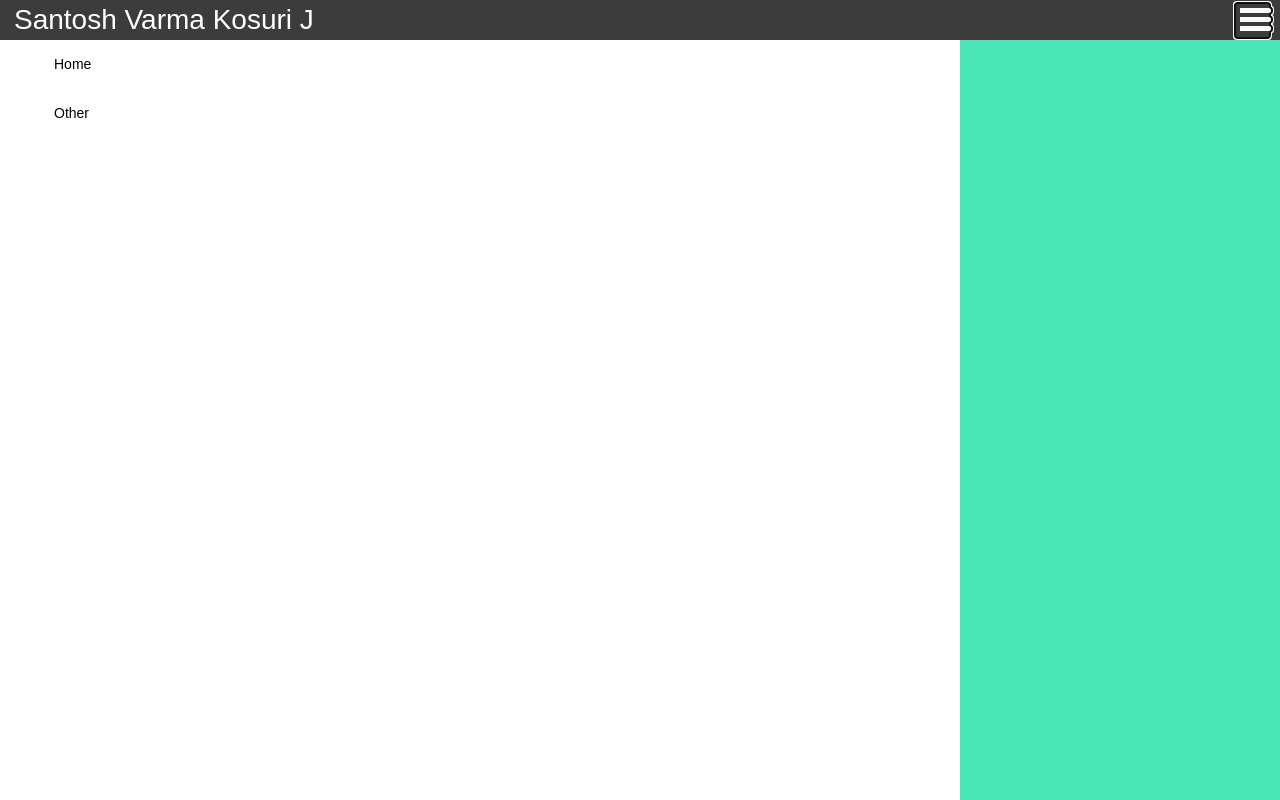
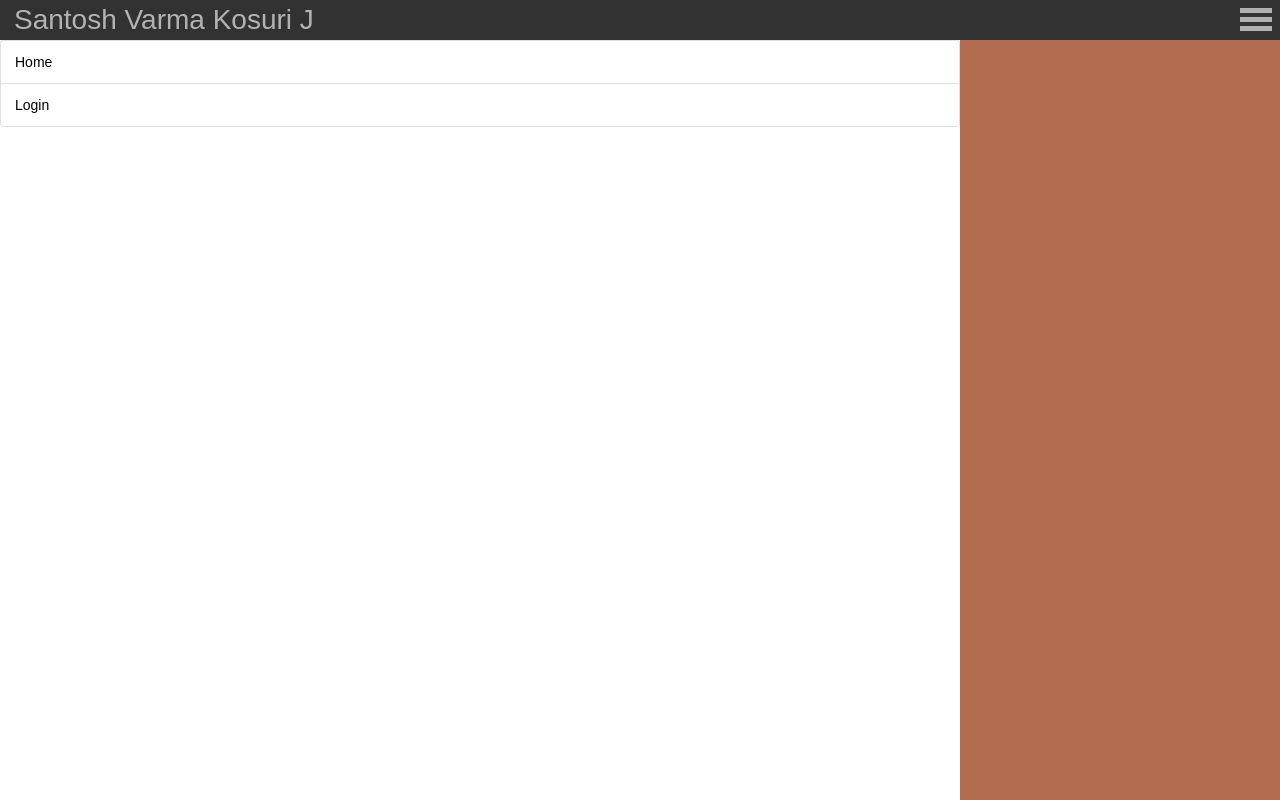
Before and after one commit to sandy1013/react, a React app: page / in a window 1280 px wide. Both pictures are taken after a click on the button 1252 px from the left and 20 px from the top of the page. Built offline with nearby package versions, Linux system fonts and the light colour scheme; no server answers.

Commit message:
changed the login modal

```diff
--- a/src/App.js
+++ b/src/App.js
@@ -4,7 +4,7 @@ import Layout from "./components/Layouts/PrimeLayout/PrimeLayout";
 import Carousal from "./containers/UI/Carousal/Carousal";
 import Modal from './containers/UI/Modal/Modal';
 
-import { Button } from 'reactstrap';
+import Login from "./components/Login/Login";
 
 class App extends Component {
 
@@ -21,30 +21,24 @@ class App extends Component {
 
   render() {
     return (
-      <Layout>
+      <Layout toggleModal={this.toggleModal}>
         <Modal show={this.state.open} toggle={this.toggleModal}>
-            <form>
-              <fieldset>
-                <input type="text" placeholder="Username/Email" />
-                <input type="password" placeholder="Password" />
-              </fieldset>
-              <Button color="primary">Log In</Button>
-            </form>
+            <Login />
         </Modal>
         <Carousal>
-          <div bg-color="#4ae8b6">
-            <button onClick={this.toggleModal}>Open Modal</button>
+        <div bg-color="#ff9b71">
+            Hello World! inside carousal 1
           </div>
-          <div bg-color="#4a8fe8">
+          <div bg-color="#fffc82">
             Hello World! inside carousal 2
           </div>
-          <div bg-color="#e87e4a">
+          <div bg-color="#e84855">
             Hello World! inside carousal 3
           </div>
-          <div bg-color="#e84a7f">
+          <div bg-color="#b56b45">
             Hello World! inside carousal 4
           </div>
-          <div>
+          <div bg-color="#f5f7dc">
             Hello World! inside carousal 5
           </div>
         </Carousal>
--- a/src/components/Layouts/PrimeLayout/PrimeLayout.css
+++ b/src/components/Layouts/PrimeLayout/PrimeLayout.css
@@ -4,7 +4,7 @@
     height: 40px;
     line-height: 40px;
     color: white;
-    background-color: #3c3c3c;
+    background-color: #484848;
     box-sizing: border-box;
 }
 
--- a/src/components/Layouts/PrimeLayout/PrimeLayout.js
+++ b/src/components/Layouts/PrimeLayout/PrimeLayout.js
@@ -31,7 +31,7 @@ class PrimeLayout extends Component {
                         Santosh Varma Kosuri J
                     </h1>
                     <div>
-                        <Navigation orientation="vertical" ></Navigation>
+                        <Navigation orientation="vertical" toggleModal={this.props.toggleModal} toggleMenu={this.handelOpen}></Navigation>
                     </div>
                     <button className={Classes.AppMenuBtn} onClick={this.handelOpen}><div></div><div></div><div></div></button>
                 </header>
@@ -39,8 +39,8 @@ class PrimeLayout extends Component {
                     {this.props.children}
                 </div>
 
-                <SideBar show={this.state.open}>
-                    <Navigation orientation="horizontal" ></Navigation>
+                <SideBar show={this.state.open} toggle={this.handelOpen}>
+                    <Navigation orientation="horizontal" toggleModal={this.props.toggleModal} toggleMenu={this.handelOpen}></Navigation>
                 </SideBar>
             </Bux>
         )
@@ -48,15 +48,29 @@ class PrimeLayout extends Component {
 };
 
 const Navigation = (props) => {
+
+    let handelClick = (type) => {
+        if( !type ) return;
+
+        switch(type) {
+            case 'login':
+                if(props.orientation === "horizontal") props.toggleMenu();
+                props.toggleModal();
+                break;
+            default:
+            return;
+        }
+    };
+
     return(
         <Bux>
             <nav className={(props.orientation === "horizontal") ? Classes.NavigationHorizontal : Classes.NavigationVertical }>
-                <ul>
-                    <li>
+                <ul className={(props.orientation === "horizontal") ? "list-group" : null}>
+                    <li className={(props.orientation === "horizontal") ? "list-group-item" : null}>
                         <a href=""> Home </a>
                     </li>
-                    <li>
-                        <a href=""> Other </a>
+                    <li className={(props.orientation === "horizontal") ? "list-group-item" : null}>
+                        <a href="javascript:void(0);" onClick={() => handelClick('login')}> Login </a>
                     </li>
                 </ul>
             </nav>
--- a/src/components/Layouts/PrimeLayout/SideMenu/SideMenu.css
+++ b/src/components/Layouts/PrimeLayout/SideMenu/SideMenu.css
@@ -8,6 +8,7 @@
     box-sizing: border-box;
     background: white;
     left: -100%;
+    z-index: 9999;
 }
 
 .SideMenu.show {
@@ -52,3 +53,19 @@
         transform: translateX(-100%);
     }
 }
+
+.Backdrop {
+    height: 100%;
+    width: 100%;
+    position: fixed;
+    top: 0;
+    left: 0;
+    background: rgba(0,0, 0, 0.3);
+    z-index: 9998;
+    overflow: hidden;
+    display: none;
+}
+
+.Backdrop.Show {
+    display: block;
+}
--- a/src/components/Layouts/PrimeLayout/SideMenu/SideMenu.js
+++ b/src/components/Layouts/PrimeLayout/SideMenu/SideMenu.js
@@ -2,12 +2,26 @@ import React, {Component} from 'react';
 
 import Classes from "./SideMenu.css";
 
+import Bux from '../../../../hoc/Bux';
+
 class SideMenu extends Component {
     render() {
+
+        let backdropClasses =  [Classes.Backdrop];
+
+        if(this.props.show) {
+            backdropClasses.push(Classes.Show);
+        }
+
+        backdropClasses = backdropClasses.join(" ");
+
         return (
-            <div className={(this.props.show === null) ? Classes.SideMenu : (this.props.show) ? [Classes.SideMenu, Classes.show].join(' ') : [Classes.SideMenu, Classes.hide].join(' ')}>
-                {this.props.children}
-            </div>
+            <Bux>
+                <div className={backdropClasses} onClick={this.props.toggle}></div>
+                <div className={(this.props.show === null) ? Classes.SideMenu : (this.props.show) ? [Classes.SideMenu, Classes.show].join(' ') : [Classes.SideMenu, Classes.hide].join(' ')}>
+                    {this.props.children}
+                </div>
+            </Bux>
         )
     }
 };
--- /dev/null
+++ b/src/components/Login/Login.css
@@ -0,0 +1,16 @@
+.LoginForm {
+    display: flex;
+    flex-direction: column;
+    align-items: center;
+    justify-content: center;
+    height: 100%;
+}
+
+.LoginForm legend {
+    font-size: 1em;
+    font-weight: normal;
+}
+
+.hrspace {
+    height: 10px;
+}
--- /dev/null
+++ b/src/components/Login/Login.js
@@ -0,0 +1,20 @@
+import React from 'react';
+
+import Classes from './Login.css';
+
+const login = (props) => {
+    return (
+        <form className={Classes.LoginForm}>
+          <fieldset className="form-group">
+            <legend>Welcome:</legend>
+            <div className={Classes.hrspace}></div>
+            <input className="form-control" type="text" placeholder="Username/Email" />
+            <div className={Classes.hrspace}></div>
+            <input className="form-control" type="password" placeholder="Password" />
+          </fieldset>
+          <button className="btn btn-primary">Log In</button>
+        </form>
+    );
+};
+
+export default login;
--- a/src/containers/UI/Carousal/Carousal.css
+++ b/src/containers/UI/Carousal/Carousal.css
@@ -3,7 +3,7 @@
     width: 100%;
     padding: 0.5em 1em;
     position: absolute;
-    color: white;
+    color: #3c3c3c;
     left: -100%;
     box-sizing: border-box;
     overflow-x: hidden;
--- a/src/containers/UI/Carousal/Carousal.js
+++ b/src/containers/UI/Carousal/Carousal.js
@@ -105,9 +105,9 @@ class CarousalPanel extends Component {
 
     handelSwipeComplete() {
         if(this.touchendX && (this.touchendX > this.touchstartX) && (this.touchendX - this.touchstartX) > this.touchOffset) {
-            this.props.next('right');
+            this.props.next('left');
         } else if(this.touchendX && (this.touchendX < this.touchstartX) && (this.touchstartX - this.touchendX)  -this.touchOffset) {
-            this.props.prev('left');
+            this.props.prev('right');
         }
 
         this.touchstartX = 0;
@@ -145,10 +145,10 @@ class CarousalNavigation extends Component {
     handelKeyDown =  (event) => {
         switch( event.keyCode ) {
             case this.config['RIGHT_KEY']:
-                this.props.next('right');
+                this.props.next('left');
                 break;
             case this.config['LEFT_KEY']:
-                this.props.prev('left');
+                this.props.prev('right');
                 break;
             default:
                 break;
--- a/src/containers/UI/Modal/Modal.css
+++ b/src/containers/UI/Modal/Modal.css
@@ -18,7 +18,7 @@
     left: 10%;
     background: white;
     z-index: 9999;
-    border-radius: 2%;
+    border-radius: 1%;
     overflow-x: hidden;
     overflow-y: auto;
     box-sizing: border-box;
--- a/src/index.css
+++ b/src/index.css
@@ -2,7 +2,7 @@
    v2.0 | 20110126
    License: none (public domain)
 */
-/*
+
 html, body, div, span, applet, object, iframe,
 h1, h2, h3, h4, h5, h6, p, blockquote, pre,
 a, abbr, acronym, address, big, cite, code,
@@ -22,10 +22,10 @@ time, mark, audio, video {
 	font-size: 100%;
 	font: inherit;
 	vertical-align: baseline;
-} */
+}
 
 /* HTML5 display-role reset for older browsers */
-/* article, aside, details, figcaption, figure,
+article, aside, details, figcaption, figure,
 footer, header, hgroup, menu, nav, section {
 	display: block;
 }
@@ -46,7 +46,7 @@ q:before, q:after {
 table {
 	border-collapse: collapse;
 	border-spacing: 0;
-} */
+}
 
 /* Application Global Styles */
 html, body, body > div {
@@ -64,3 +64,13 @@ body {
   font-family: Arial, Helvetica, sans-serif;
   font-size: 14px;
 }
+
+input:focus,button:focus,textarea:focus {
+	outline: 0px;
+}
+
+input:focus {
+    border-color: #80bdff;
+    border-width: 0.03em !important;
+    box-shadow: 0 0 0 0.05rem rgba(0,123,255,.25) !important;
+}
```
